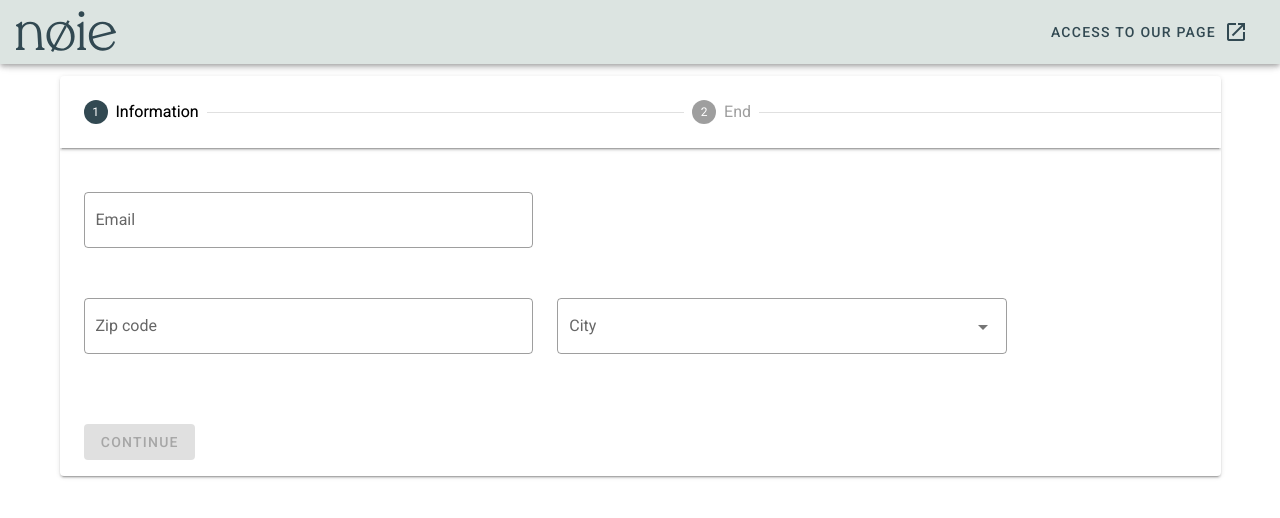
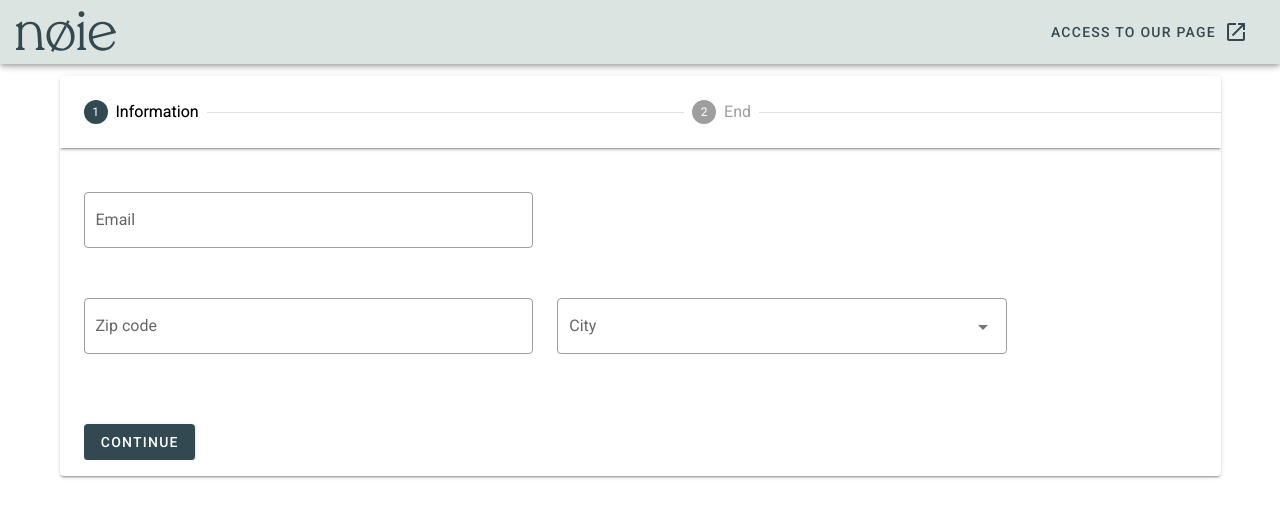
Before and after one commit to Sozary-zz/noie-vue-validation, a Vue app: page / in a window 1280 px wide. Shown: the top 518 px of the page. Built offline with nearby package versions, Linux system fonts and the light colour scheme.

Commit message:
:hammer: service

```diff
--- a/src/components/Form.vue
+++ b/src/components/Form.vue
@@ -49,13 +49,7 @@
               ></v-autocomplete
             ></v-col>
           </v-row>
-          <v-btn
-            color="primary"
-            @click="validateInfo"
-            :disabled="!infoValidated"
-          >
-            Continue
-          </v-btn>
+          <v-btn color="primary" @click="validateInfo"> Continue </v-btn>
         </v-stepper-content>
 
         <v-stepper-content step="2">
@@ -71,13 +65,14 @@
 </template>
 
 <script>
+import { apiValidateInfo } from "@/services/api";
+
 export default {
   name: "Form",
 
   data: () => ({
     step: 1,
     cities: ["Copenhagen", "Aarhus", "Odense", "Aalborg"],
-    infoValidated: false,
   }),
   computed: {
     email: {
@@ -106,7 +101,15 @@ export default {
     },
   },
   methods: {
-    validateInfo() {},
+    validateInfo() {
+      apiValidateInfo({
+        email: this.email,
+        zip: this.zip,
+        city: this.city,
+      }).then((response) => {
+        console.log(response);
+      });
+    },
   },
 };
 </script>
--- a/src/services/api.js
+++ b/src/services/api.js
@@ -1,5 +1,5 @@
-import AxiosRestV4 from "./default";
+import AxiosAPI from "./default";
 
-export const getAllIntegrations = () => {
-  return AxiosRestV4().get(`/automations/get_all`);
+export const apiValidateInfo = (info) => {
+  return AxiosAPI().post(`/validate-info`, info);
 };
--- a/src/services/default.js
+++ b/src/services/default.js
@@ -2,6 +2,6 @@ import axios from "axios";
 
 export default () => {
   return axios.create({
-    baseURL: "",
+    baseURL: process.env.VUE_APP_API_ENDPOINT,
   });
 };
```
Also changed, not shown: 1 other file (tests, documents, lock files or other folders).
